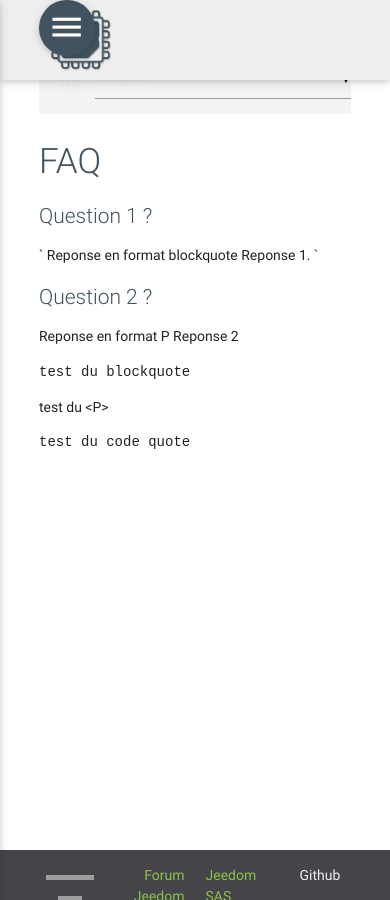
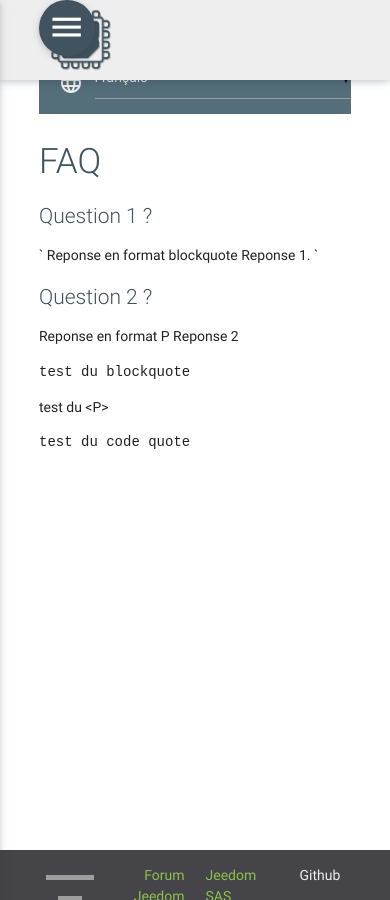
Before and after one commit to rjullien/testPluginTemplateV2, a Jekyll site: the page built from fr_FR/faq.md, in a window 390 px wide. Built offline with Jekyll 4.4.1, drawn with Linux system fonts in a browser that asks for light colours; our own code applies the rules of GitHub Pages for plain Markdown files; grey boxes are pictures that could not be loaded.

Commit message:
update mobile

```diff
--- a/assets/css/styles.css
+++ b/assets/css/styles.css
@@ -60,7 +60,7 @@ font-size: 1.9rem;
 	width : 350px !important;
 }
 #div_menuMobile {
-	background-color:#F3F3F3 !important;
+	background-color:#546e7a !important;
 }
 @media only screen and (max-width : 992px) {
 	#div_content {
```
